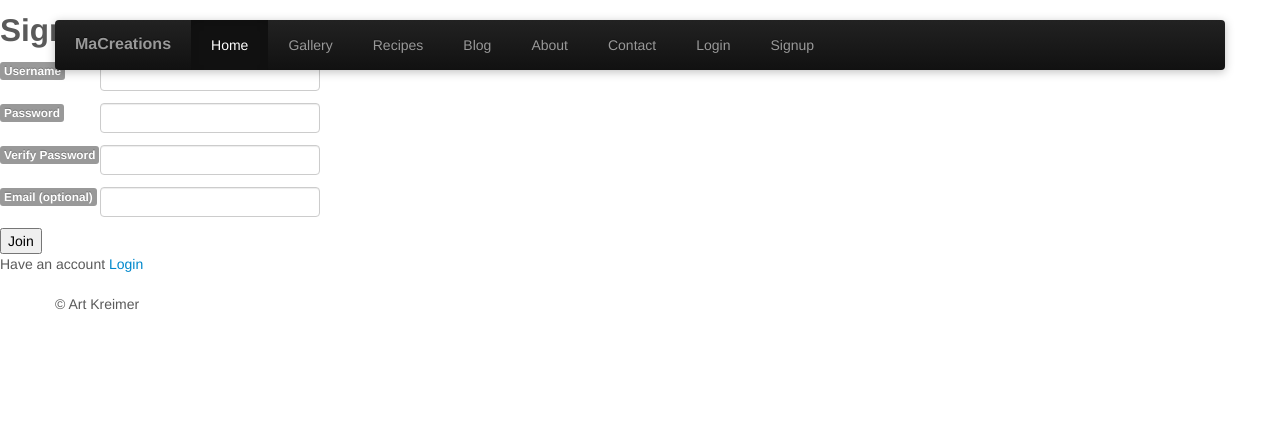
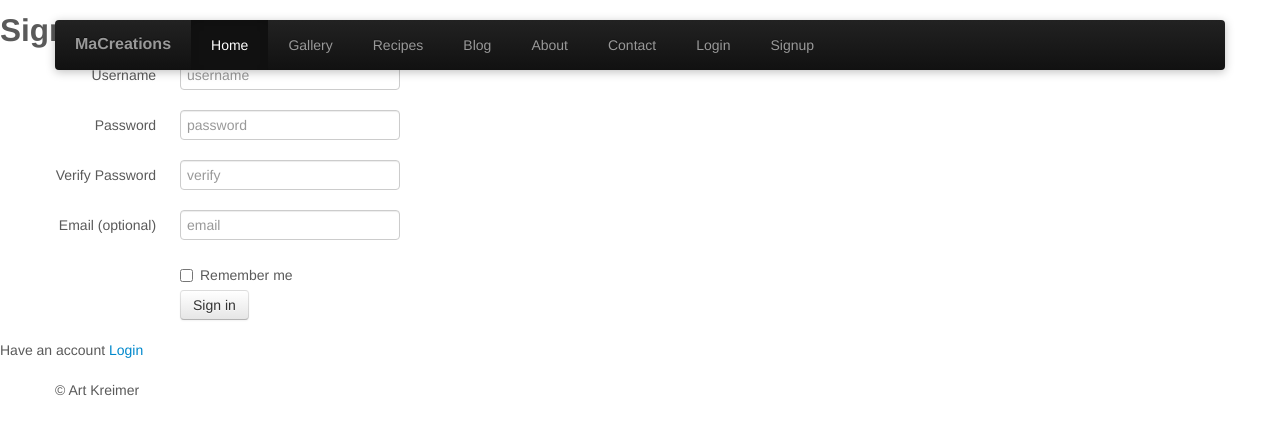
Before and after one commit to kredar/FinalProject, a Python web app: template templates/signup-form.html in a window 1280 px wide. Shown: the top 435 px of the page. Run offline with Jinja, Linux system fonts and the light colour scheme; the template is opened without the code that fills it, so the values that code supplies are empty.

Commit message:
Signup form update

```diff
--- a/templates/signup-form.html
+++ b/templates/signup-form.html
@@ -1,63 +1,41 @@
 {% extends "base.html" %}
 
 {% block content %}
-
 <h2>Signup</h2>
-    <form method="post">
-      <table>
-        <tr>
-          <td class="label">
-            Username
-          </td>
-          <td>
-            <input type="text" name="username" value="{{username}}">
-          </td>
-          <td class="error">
-            {{error_username}}
-          </td>
-        </tr>
-
-        <tr>
-          <td class="label">
-            Password
-          </td>
-          <td>
-            <input type="password" name="password" value="">
-          </td>
-          <td class="error">
-            {{error_password}}
-          </td>
-        </tr>
-
-        <tr>
-          <td class="label">
-            Verify Password
-          </td>
-          <td>
-            <input type="password" name="verify" value="">
-          </td>
-          <td class="error">
-            {{error_verify}}
-          </td>
-        </tr>
-
-        <tr>
-          <td class="label">
-            Email (optional)
-          </td>
-          <td>
-            <input type="text" name="email" value="{{email}}">
-          </td>
-          <td class="error">
-            {{error_email}}
-          </td>
-        </tr>
-      </table>
-
-      <input type="submit" value="Join">
+<form method="post" class="form-horizontal">
+  <div class="control-group">
+    <label class="control-label" for="username">Username&nbsp;{{error_username}}</label>
+    <div class="controls">
+      <input type="text" name="username" value="{{username}}" id="username" placeholder="username">
+    </div>
+  </div>
+  <div class="control-group">
+    <label class="control-label" for="Password">Password&nbsp;{{error_password}}</label>
+    <div class="controls">
+      <input type="text" name="password" id="password" placeholder="password">
+    </div>
+  </div>
+  <div class="control-group">
+    <label class="control-label" for="verify">Verify Password&nbsp;{{error_verify}}</label>
+    <div class="controls">
+      <input type="text" name="verify" id="verify" placeholder="verify">
+    </div>
+  </div>
+  <div class="control-group">
+    <label class="control-label" for="email">Email (optional)&nbsp;{{error_email}}</label>
+    <div class="controls">
+      <input type="text" name="email" value="{{email}}" id="email" placeholder="email">
+    </div>
+  </div>
+  <div class="control-group">
+    <div class="controls">
+      <label class="checkbox">
+        <input type="checkbox">
+        Remember me </label>
+      <button type="submit" class="btn">Sign in</button>
       <input type="hidden" name="next_url" value={{ next_url }}>
-        <div >
-            Have an account <a href="/login">Login</a>
-        </div>
-    </form>
+    </div>
+  </div>
+  Have an account <a href="/login">Login</a>
+</form>
 {% endblock %}
```
